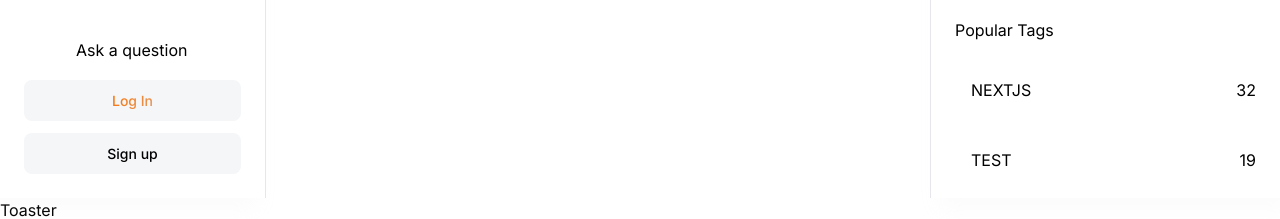
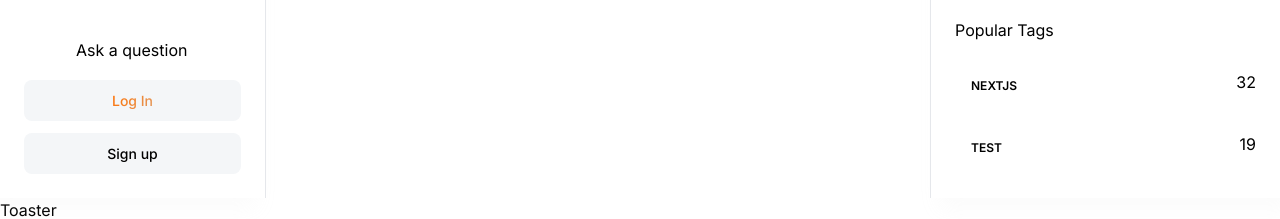
Before and after one commit to Chanawin-kmpn/stack-overflow-nextjs14, a Next.js app: page /collection in a window 1280 px wide. Shown: the part 602-821 px from the top of the page. Built offline with nearby package versions, Linux system fonts and the light colour scheme; no server answers.

Commit message:
add right side bar content

```diff
--- /dev/null
+++ b/components/shared/RenderTag.tsx
@@ -0,0 +1,26 @@
+import Link from 'next/link';
+import React from 'react';
+import { Badge } from '@/components/ui/badge';
+
+interface Props {
+	_id: number;
+	name: string;
+	totalQuestions?: number;
+	showCount?: boolean;
+}
+
+const RenderTag = ({ _id, name, totalQuestions, showCount }: Props) => {
+	return (
+		<Link href={`/tags/${_id}`} className="flex justify-between gap-2">
+			<Badge className="subtle-medium background-light800_dark300 text-light400_light500 rounded-md border-none px-4 py-2 uppercase">
+				{name}
+			</Badge>
+
+			{showCount && (
+				<p className="small-medium text-dark500_light700">{totalQuestions}</p>
+			)}
+		</Link>
+	);
+};
+
+export default RenderTag;
--- a/components/shared/RightSidebar.tsx
+++ b/components/shared/RightSidebar.tsx
@@ -1,6 +1,7 @@
 import Image from 'next/image';
 import Link from 'next/link';
 import React from 'react';
+import RenderTag from './RenderTag';
 
 const hotQuestions = [
 	{
@@ -84,18 +85,13 @@ const RightSidebar = () => {
 				<h3 className="h3-bold text-dark200_light900">Popular Tags</h3>
 				<div className="mt-7 flex w-full flex-col gap-[30px]">
 					{popularTags.map((tag) => (
-						<Link
+						<RenderTag
 							key={tag._id}
-							href={`/tags/${tag._id}`}
-							className="flex items-center justify-between"
-						>
-							<p className="body-medium background-light800_dark300 text-light400_light500 rounded-md px-4 py-2">
-								{tag.tag.toUpperCase()}
-							</p>
-							<p className="body-medium text-dark500_light700">
-								{tag.tagCount}
-							</p>
-						</Link>
+							_id={tag._id}
+							name={tag.tag}
+							totalQuestions={tag.tagCount}
+							showCount
+						/>
 					))}
 				</div>
 			</div>
--- /dev/null
+++ b/components/ui/badge.tsx
@@ -0,0 +1,36 @@
+import * as React from "react"
+import { cva, type VariantProps } from "class-variance-authority"
+
+import { cn } from "@/lib/utils"
+
+const badgeVariants = cva(
+  "inline-flex items-center rounded-full border px-2.5 py-0.5 text-xs font-semibold transition-colors focus:outline-none focus:ring-2 focus:ring-ring focus:ring-offset-2",
+  {
+    variants: {
+      variant: {
+        default:
+          "border-transparent bg-primary text-primary-foreground hover:bg-primary/80",
+        secondary:
+          "border-transparent bg-secondary text-secondary-foreground hover:bg-secondary/80",
+        destructive:
+          "border-transparent bg-destructive text-destructive-foreground hover:bg-destructive/80",
+        outline: "text-foreground",
+      },
+    },
+    defaultVariants: {
+      variant: "default",
+    },
+  }
+)
+
+export interface BadgeProps
+  extends React.HTMLAttributes<HTMLDivElement>,
+    VariantProps<typeof badgeVariants> {}
+
+function Badge({ className, variant, ...props }: BadgeProps) {
+  return (
+    <div className={cn(badgeVariants({ variant }), className)} {...props} />
+  )
+}
+
+export { Badge, badgeVariants }
```
